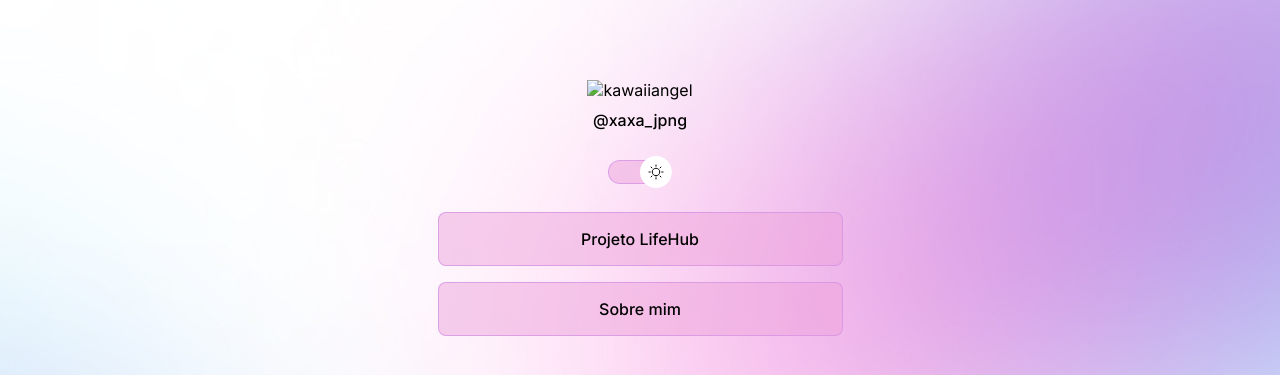
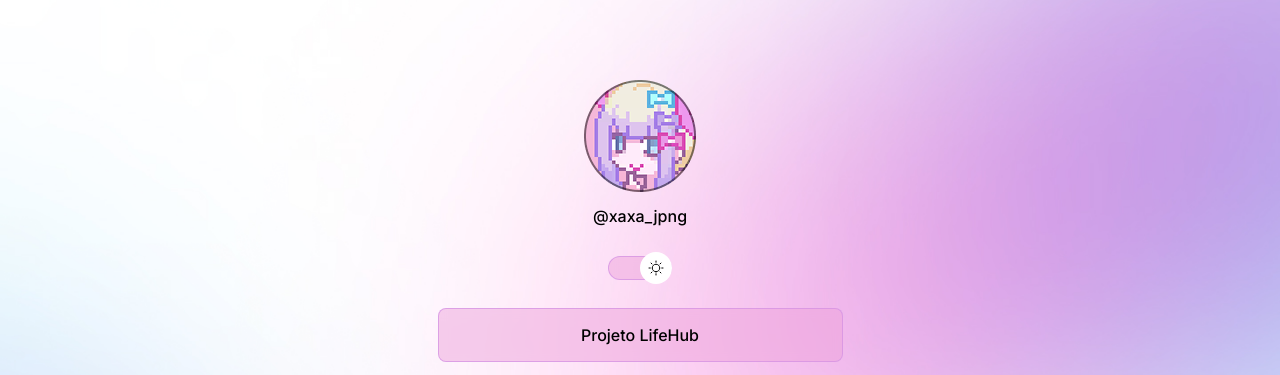
Before and after one commit to Xaxajpng/projeto-site-links, a plain HTML site: page index.html in a window 1280 px wide. Shown: the top 375 px of the page. Drawn offline with nearby package versions, Linux system fonts and the light colour scheme.

Commit message:
alteração dominio src

```diff
--- a/index.html
+++ b/index.html
@@ -15,9 +15,7 @@
     <div id="container">
     <div id="profile">
         <img
-        src="/vs.code/assets/avatar-light.png" git remote add origin https://github.com/Xaxajpng/projeto-site-links.git
-git branch -M main
-git push -u origin main
+        src="/assets/avatar-light.png"
         alt="kawaiiangel"
         />
         <p>@xaxa_jpng</p>
```
